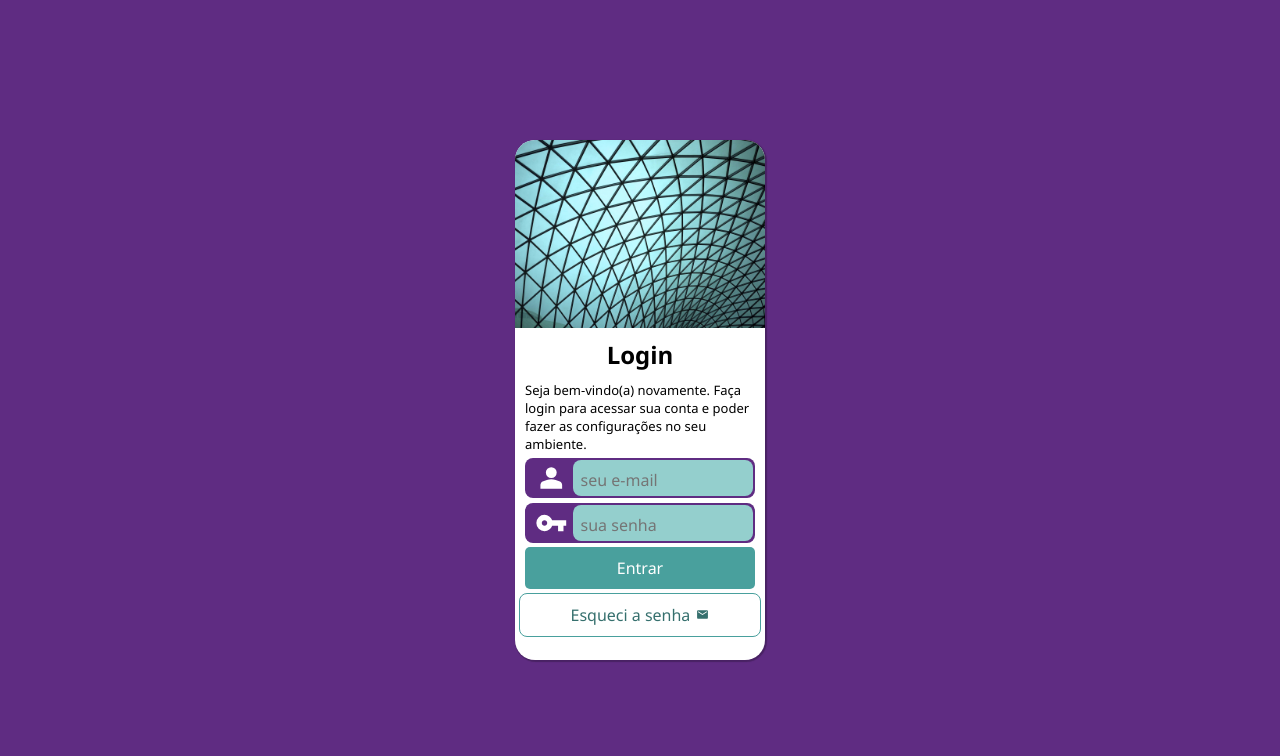
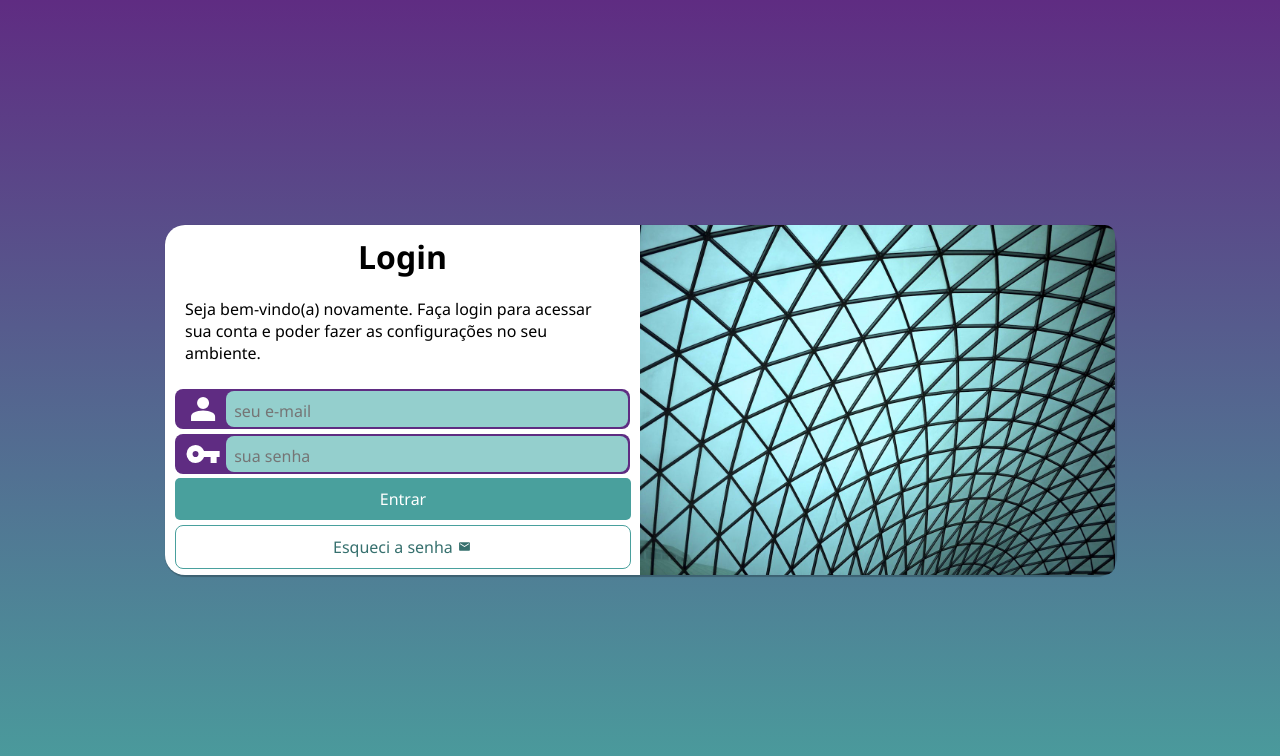
Before and after one commit to beapacheco/projeto-login, a plain HTML site: page index.html in a window 1280 px wide. Drawn offline with nearby package versions, Linux system fonts and the light colour scheme.

Commit message:
finalização do projeto-login

```diff
--- /dev/null
+++ b/estilos/media-query.css
@@ -0,0 +1,88 @@
+@charset "UTF-8";
+
+/*
+    Paleta de Cores:
+    Verde: #49a09d
+    Lilás: #5f2c82
+    Azul: #94CFCD
+    Azul escuro: #36706e
+*/
+
+@media screen and (min-width: 769px) and (max-width: 992px) { /* TABLETS e DESKTOPS */
+
+
+    body {
+        background: linear-gradient(#5f2c82, #49a09d);
+    }
+
+    main, #formulario {
+        width: 80vw;
+        height: 280px;
+    }
+
+    section#login > div#imagem {
+        float: left;
+        width: 30%;
+        border-radius: 10px 0px 0px 10px;
+        height: 280px;
+    }
+
+    section#login > div#formulario {
+        float: right;
+        width: 70%;
+    }
+
+    #entrar {
+        flex-direction: row;
+        width: 96%;
+    }
+
+    .botao {
+        width: 96%;
+    }
+}
+
+@media screen and (min-width: 993px) { /* TELAS GRANDES */
+
+    body {
+        background: linear-gradient(#5f2c82, #49a09d);
+    }
+
+    main, #formulario {
+        width: 950px;
+        height: 350px;
+    }
+
+    main h1 {
+        font-size: 2em;
+    }
+
+    main p {
+        font-size: 1em;
+        padding: 20px;
+    }
+
+    section#login > div#imagem {
+        float: right;
+        width: 50%;
+        border-radius: 0px 10px 10px 0px;
+        height: 350px;
+    }
+
+    section#login > div#formulario {
+        float: left;
+        width: 50%;
+    }
+
+    #entrar {
+        display: flex;
+        flex-direction: row;
+        width: 96%;
+        margin-left: 10px;
+    }
+
+    .botao {
+        width: 96%;
+    }
+
+}
--- a/estilos/style.css
+++ b/estilos/style.css
@@ -8,7 +8,6 @@
     Azul escuro: #36706e
 */
 
-@media all {
 * {
     font-family: 'Segoe UI', Tahoma, Verdana, sans-serif;
     margin: 0px;
@@ -43,6 +42,7 @@ main {
     width: 250px;
     height: 520px;
     box-shadow: 1px 1px 1px 1px rgba(0, 0, 0, 0.24);
+    transition: width 0.5s, height 0.5s;
 }
 
 main h1 {
@@ -60,7 +60,7 @@ main p {
 
 #imagem {
     background-image: url(../imagens/login-image.jpg);
-    background-size: contain;
+    background-size: cover;
     background-repeat: no-repeat;
     background-position: center center;
     height: 188px;
@@ -120,7 +120,7 @@ main p {
     color: white;
     width: 230px;
     padding: 10px;
-    margin-bottom: 15px;
+    margin-bottom: 5px;
     border-radius: 5px;
     border: 0px;
     font-size: 1em;
@@ -135,19 +135,13 @@ main p {
     text-decoration: none;
     color: var(--cor-azul-escuro);
     border: 1px solid var(--cor-verde);
-    padding: 10px 50px 10px 50px;
+    padding: 10px 50px;
     border-radius: 8px;
+    background-color: white;
+    display: inline-block;
+    text-align: center;
 }
 
 .botao:hover {
     background-color: rgb(121, 233, 196);
 }
-}
-
-@media screen and (min-width: 769px) and (max-wdith: 1200px) { /* TABLETS e DESKTOPS */
-
-}
-
-@media screen and (min-width: 1201px) { /* TELAS GRANDES */
-
-}
--- a/index.html
+++ b/index.html
@@ -5,6 +5,7 @@
     <meta name="viewport" content="width=device-width, initial-scale=1.0">
     <title>Login</title>
     <link rel="stylesheet" href="estilos/style.css">
+    <link rel="stylesheet" href="estilos/media-query.css">
     <link rel="stylesheet" href="https://fonts.googleapis.com/css2?family=Material+Symbols+Outlined&display=swap">
 </head>
 <body>
```
